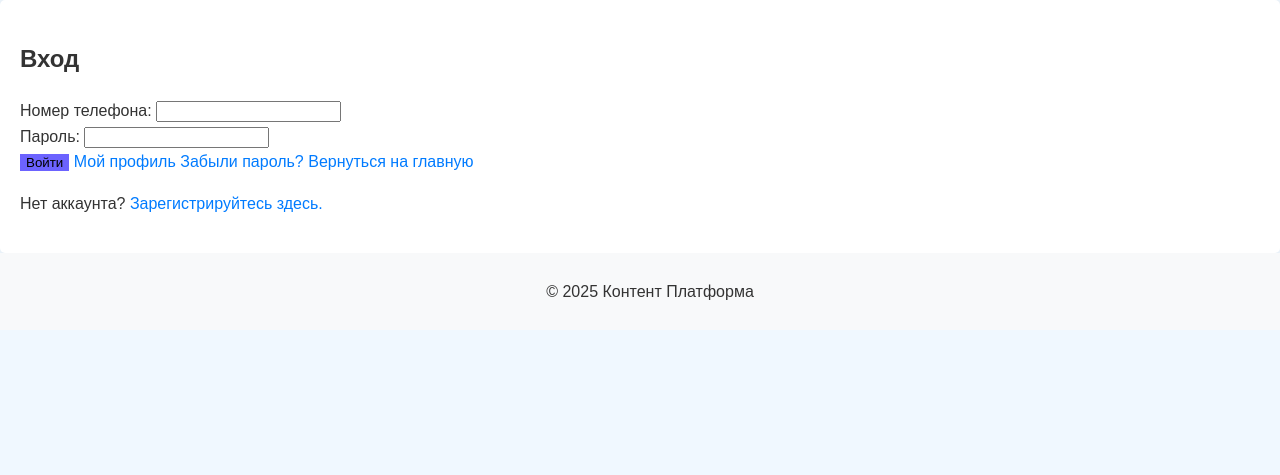
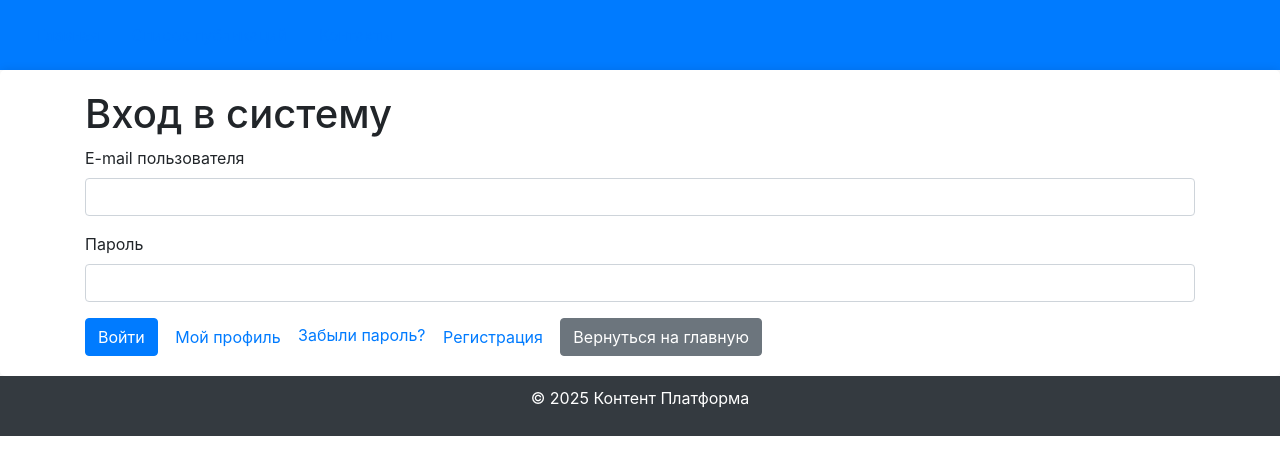
Before and after one commit to Vitaly-Shcheglov/Platform-for-publishing-paid-content, a Django app: template users/templates/users/login.html in a window 1280 px wide. Shown: the top 475 px of the page. Run offline with Django 5.2, Linux system fonts and the light colour scheme; the template is opened without the code that fills it, so the values that code supplies are empty; parts of the project's set-up code (start-up, migrations or seed data) failed here and were passed over; some libraries are stand-ins or nearby versions.

Commit message:
finalization of forms

```diff
--- a/posts/forms.py
+++ b/posts/forms.py
@@ -104,7 +104,9 @@
         model = Post
         fields = ["title", "content", "category", "subcategory", "is_paid", "image"]
         widgets = {
-            "content": forms.Textarea(attrs={"rows": 10}),
+            'title': forms.TextInput(attrs={'id': 'id_title'}),
+            'content': forms.Textarea(attrs={'id': 'id_content'}),
+            'image': forms.FileInput(attrs={'id': 'id_image'}),
         }
 
     def clean_title(self):
--- a/posts/templates/posts/base.html
+++ b/posts/templates/posts/base.html
@@ -6,30 +6,13 @@
     <title>{% block title %}Контент Платформа{% endblock %}</title>
     {% load static %}
     <link rel="stylesheet" href="{% static 'css/styles.css' %}">
-     <style>
-        body {
-            background-color: #f0f8ff; /* Светлый фон */
-            color: #333; /* Темный текст */
-        }
-        h1 {
-            color: #6c63ff; /* Цвет заголовка */
-        }
-        .btn-primary {
-            background-color: #6c63ff; /* Цвет кнопки */
-            border: none;
-        }
-        .btn-primary:hover {
-            background-color: #5a52e0; /* Цвет кнопки при наведении */
-        }
-        footer {
-            background-color: #f8f9fa; /* Цвет футера */
-            color: #333;
-        }
-    </style>
 </head>
 <body>
 
-    <main>
+    <header>
+        {% include "posts/menu.html" %}
+    </header>
+     <main>
         {% block content %}{% endblock %}
     </main>
     <footer>
--- a/posts/templates/posts/menu.html
+++ b/posts/templates/posts/menu.html
@@ -4,7 +4,7 @@
     <meta charset="utf-8">
     <meta name="viewport" content="width=device-width, initial-scale=1">
     <title>Меню</title>
-    <link rel="stylesheet" href="{% static 'css/bootstrap.min.css' %}">
+    <link rel="stylesheet" href="/static/css/bootstrap.min.css">
 </head>
 <body>
     <nav>
@@ -13,16 +13,12 @@
                 <a class="nav-link" href="{% url 'home' %}">Главная</a>
             </li>
             <li class="nav-item">
-                <a class="nav-link" href="{% url 'product_list' %}">Список продуктов</a>
+                <a class="nav-link" href="{% url 'post_list' %}">Список публикаций</a>
             </li>
-            <li class="nav-item">
-                <a class="nav-link" href="{% url 'blog_list' %}">Блог</a>
-            </li>
-            <li class="nav-item">
                 <a class="nav-link" href="{% url 'contacts' %}">Контакты</a>
             </li>
         </ul>
     </nav>
-    <script src="{% static 'js/bootstrap.bundle.min.js' %}"></script>
+    <script src="/static/js/bootstrap.bundle.min.js"></script>
 </body>
 </html>
--- a/static/css/styles.css
+++ b/static/css/styles.css
@@ -42,10 +42,21 @@
 
 /* Стили для ссылок */
 a {
-    color: #007bff; /* Цвет ссылок */
+    color: #000000; /* Цвет ссылок */
     text-decoration: none; /* Убираем подчеркивание */
 }
 
 a:hover {
+    color: white; /* Цвет ссылок при наведении */
+    background-color: #007bff; /* Цвет фона ссылки при наведении */
     text-decoration: underline; /* Подчеркивание при наведении */
 }
+
+/* Дополнительно: фокус и активное состояние */
+a:focus {
+    outline: 2px dashed #007bff; /* Контур при фокусе */
+}
+
+a:active {
+    color: #0056b3; /* Более темный цвет при нажатии */
+}
--- a/users/templates/users/login.html
+++ b/users/templates/users/login.html
@@ -1,31 +1,28 @@
 {% extends 'posts/base.html' %}
 
+{% block title %}Вход{% endblock %}
+
 {% block content %}
-<h2>Вход</h2>
-
-{% if messages %}
-    <ul>
-        {% for message in messages %}
-            <li{% if message.tags %} class="{{ message.tags }}"{% endif %}>{{ message }}</li>
-        {% endfor %}
-    </ul>
+    <div class="container">
+        <h1>Вход в систему</h1>
+        {% if error %}
+            <div class="alert alert-danger">{{ error }}</div>
         {% endif %}
-
-<form method="post">
+        <form method="POST">
             {% csrf_token %}
-    <div>
-        <label for="phone_number">Номер телефона:</label>
-        <input type="text" name="phone_number" id="phone_number" required>
+            <div class="form-group">
+                <label for="username">E-mail пользователя</label>
+                <input type="text" name="username" class="form-control" id="username" required>
             </div>
-    <div>
-        <label for="password">Пароль:</label>
-        <input type="password" name="password" id="password" required>
+            <div class="form-group">
+                <label for="password">Пароль</label>
+                <input type="password" name="password" class="form-control" id="password" required>
             </div>
             <button type="submit" class="btn btn-primary">Войти</button>
             <a href="{% url 'profile' %}" class="btn btn-link">Мой профиль</a>
             <a href="{% url 'password_reset' %}">Забыли пароль?</a>
+            <a href="{% url 'register' %}" class="btn btn-link">Регистрация</a>
             <a href="{% url 'home' %}" class="btn btn-secondary">Вернуться на главную</a>
         </form>
-
-<p>Нет аккаунта? <a href="{% url 'register' %}">Зарегистрируйтесь здесь.</a></p>
+    </div>
 {% endblock %}
```
Also changed, not shown: posts/templates/posts/add_post.html (+5 -5 lines), posts/templates/posts/home.html (+8 -9 lines), posts/templates/posts/post_list.html (+12 -4 lines). Lines whose indentation alone changed are shown as unchanged.
